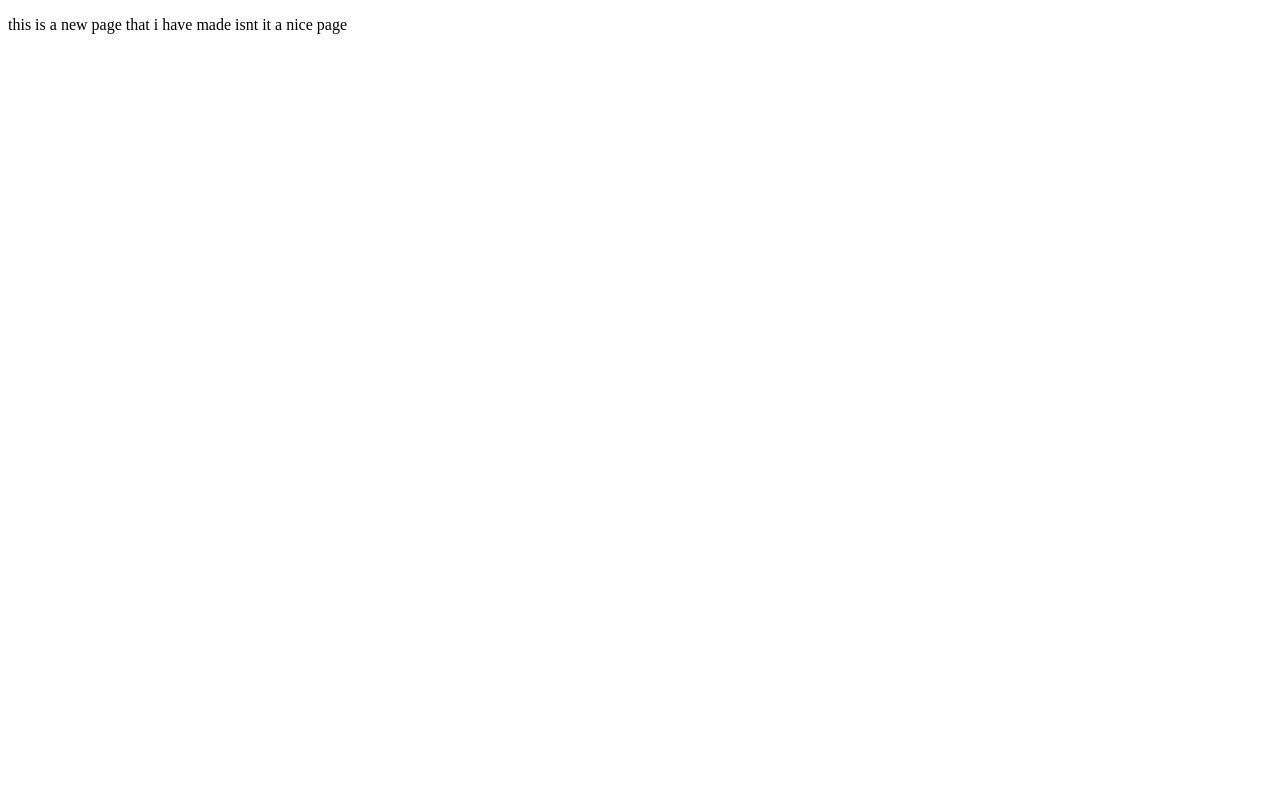
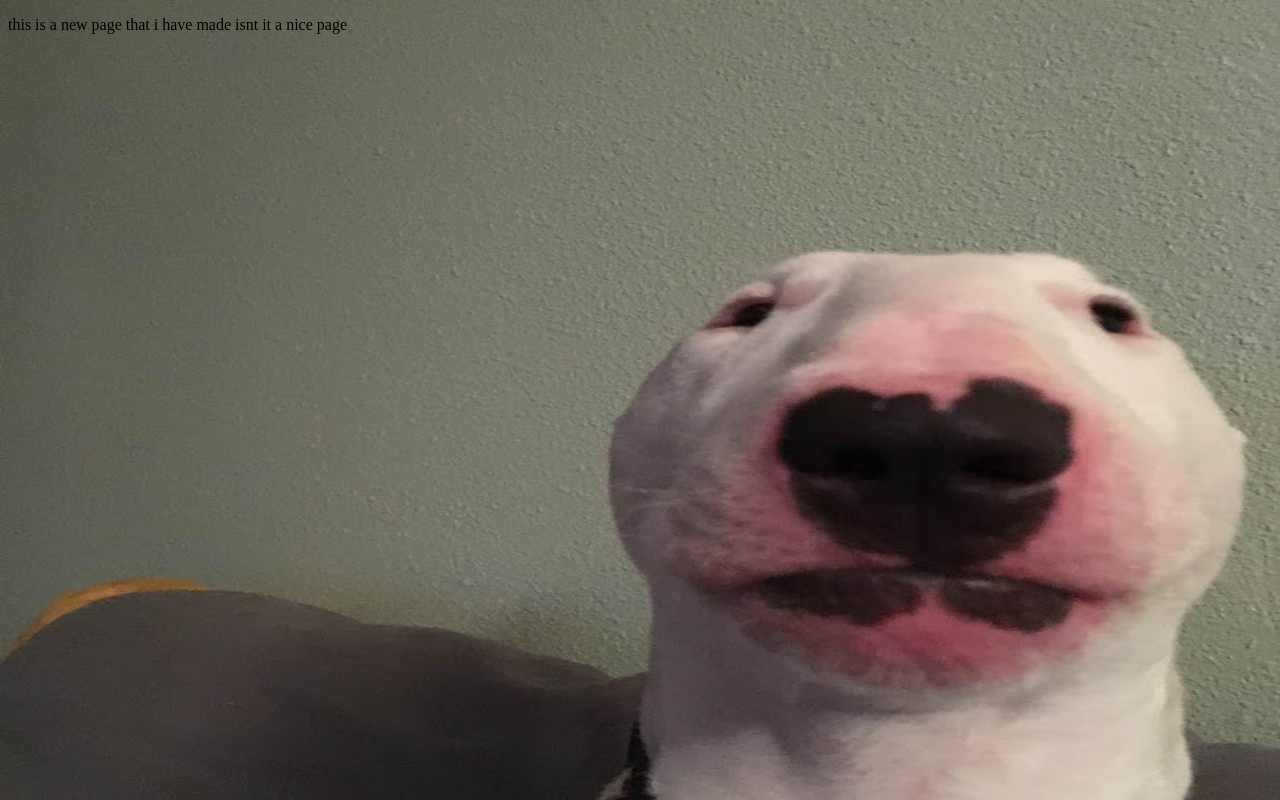
Before and after one commit to antonjonn/anton_jonninenwww21, a plain HTML site: page jabbo.html in a window 1280 px wide. Drawn offline with Linux system fonts and the light colour scheme.

Commit message:
new image and page

```diff
--- a/jabbo.html
+++ b/jabbo.html
@@ -5,6 +5,16 @@
     <meta name="viewport" content="width=device-width, initial-scale=1.0">
     <title>Document</title>
 </head>
+
+<style>
+    body {
+      background-image: url("img/Walter_dog.jpg");
+      background-repeat: no-repeat;
+      background-attachment: fixed;
+      background-size: 100% 100%;
+    }
+    </style>
+
 <body>
     <p>this is a new page that i have made isnt it a nice page</p>
 </body>
```
Also changed, not shown: img/Walter_dog.jpg (added).
